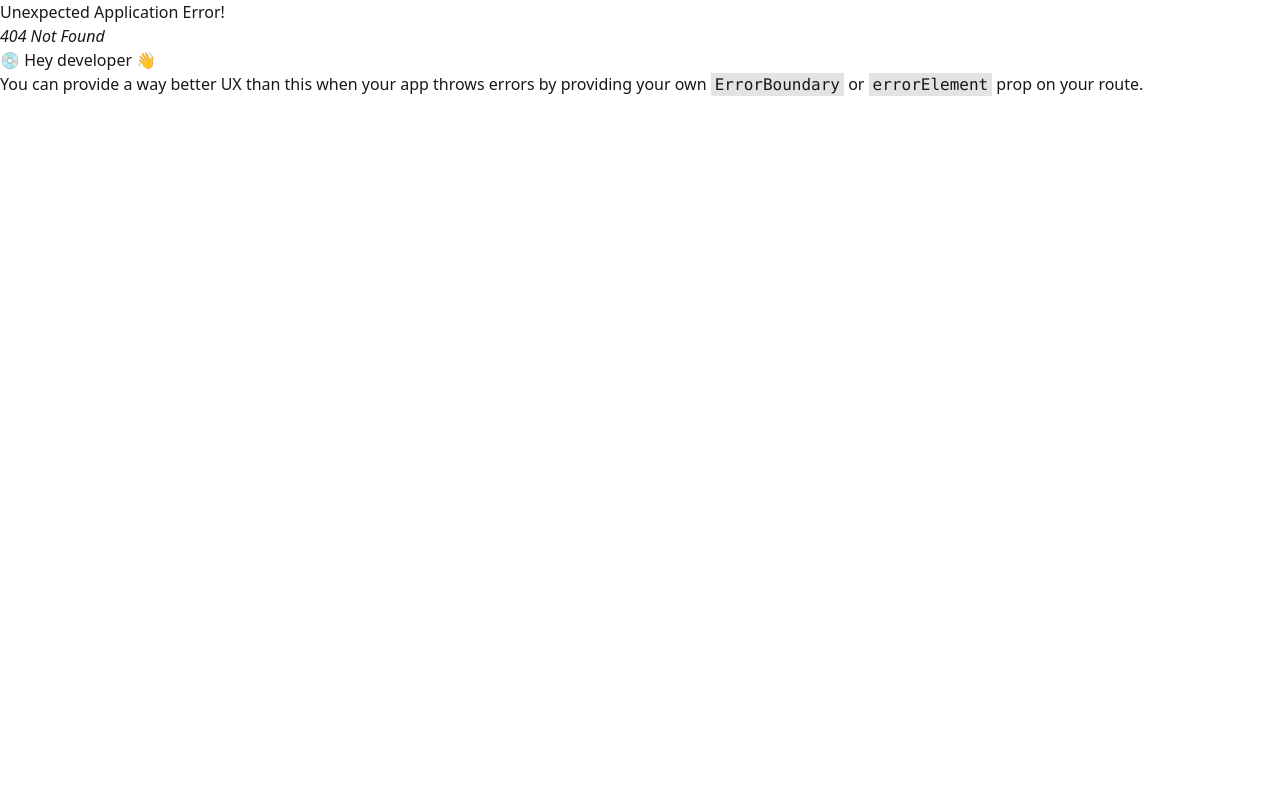
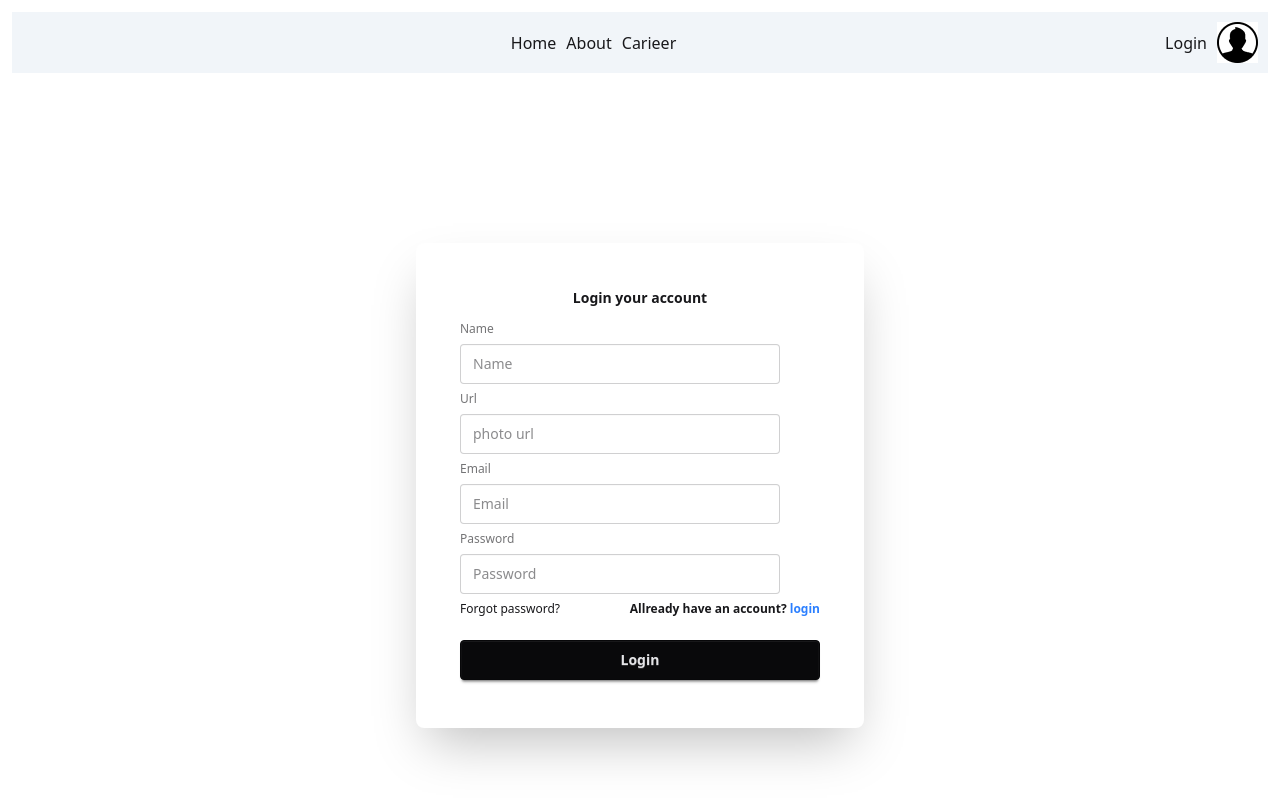
Before and after one commit to abuyusufrony/news-new-paper, a React (Vite) app: page /Auth/Regis in a window 1280 px wide. Before the commit this address had no page. Shown: the top 802 px of the page. Built offline with nearby package versions, Linux system fonts and the light colour scheme.

Commit message:
login-reg-added

```diff
--- /dev/null
+++ b/src/Components/Auth/Auth.jsx
@@ -0,0 +1,16 @@
+import React from 'react';
+import { Outlet } from 'react-router';
+import Nav from '../Nav/Nav';
+
+const Auth = () => {
+    return (
+        <div>
+            <header className='p-3'>
+                <Nav></Nav>
+            </header>
+            <Outlet></Outlet>
+        </div>
+    );
+};
+
+export default Auth;
--- a/src/Components/Detail/Detail.jsx
+++ b/src/Components/Detail/Detail.jsx
@@ -1,5 +1,8 @@
 import React from 'react';
 import { FaEye, FaStar } from 'react-icons/fa';
+
+
+// this card design from chatgpt!!!!!!!!!!
 
 const Detail = ({ news }) => {
     const {
--- /dev/null
+++ b/src/Components/Login/Login.jsx
@@ -0,0 +1,37 @@
+import React from 'react';
+import { Link } from 'react-router';
+
+const Login = () => {
+
+    const handleLogin = (e) => {
+        e.preventDefault()
+        console.log('value are getting soon ')
+
+    }
+    return (
+
+        <div className='flex justify-center items-center min-h-screen '>
+            <div className="card bg-base-100 w-full max-w-md shrink-0 shadow-2xl p-5">
+                <div className="card-body">
+                    <h2 className='font-semibold text-center'>Login your account</h2>
+                    <form onSubmit={handleLogin} className="fieldset">
+                        <label className="label "></label>
+                        <input name='email' type="email" className="input" placeholder="Email" />
+                        <label className="label">Password</label>
+                        <input type="password" className="input" placeholder="Password" />
+                        <div className='flex justify-between'>
+                            <div><a className="link link-hover">Forgot password?</a></div>
+                            <div><h2 className='font-semibold'>Don't  have an account? <Link to={'/Auth/Regis'} className='text-blue-500'>Reg</Link> </h2></div>
+                        </div>
+                        <button className="btn btn-neutral mt-4">Login</button>
+                    </form>
+                </div>
+
+
+
+            </div>
+        </div>
+    );
+};
+
+export default Login;
--- a/src/Components/Nav/Nav.jsx
+++ b/src/Components/Nav/Nav.jsx
@@ -10,13 +10,13 @@ const Nav = () => {
             <div className=""></div>
             <div className='space-x-2.5'>
 
-                <Link>Home</Link>
+                <Link to={'/'}>Home</Link>
                 <Link>About</Link>
                 <Link>Carieer</Link>
 
             </div>
             <div className='flex gap-2.5 items-center'>
-                <div><h2>Login</h2></div>
+                <div> <Link to={'/Auth/login'}>Login</Link ></div>
                 <div><img src={user} alt="" /></div>
 
 
--- a/src/Components/NewsDetails/NewsDetails.jsx
+++ b/src/Components/NewsDetails/NewsDetails.jsx
@@ -7,12 +7,12 @@ const NewsDetails = () => {
     const { id } = useParams()
     const pid = parseInt(id)
 
-    const newsFind = data.filter(news => news.category_id === pid)
+    // this logic from chatgpt
+    // at first iam trying with  newsFind = data.filter(news => news.id === pid) but i can not success ,i think id are string value and pid are int value
+    // i am write this not for me , next time when i am practice this code ,i will be done in different way
 
 
-
-
-
+    const newsFind = data.filter(news => news.category_id === pid)
 
     console.log(data)
     return (
--- /dev/null
+++ b/src/Components/Regis/Regis.jsx
@@ -0,0 +1,34 @@
+import React from 'react';
+import { Link } from 'react-router';
+
+const Regis = () => {
+    return (
+        <div className='flex justify-center items-center min-h-screen '>
+            <div className="card bg-base-100 w-full max-w-md shrink-0 shadow-2xl p-5">
+                <div className="card-body">
+                    <h2 className='font-semibold text-center'>Login your account</h2>
+                    <form className="fieldset">
+                        <label className="label ">Name</label>
+                        <input name='name' type="text" className="input" placeholder="Name" />
+                        <label className="label ">Url</label>
+                        <input name='url' type="text" className="input" placeholder="photo url" />
+                        <label className="label ">Email</label>
+                        <input name='email' type="email" className="input" placeholder="Email" />
+                        <label className="label">Password</label>
+                        <input type="password" name='password' className="input" placeholder="Password" />
+                        <div className='flex justify-between'>
+                            <div><a className="link link-hover">Forgot password?</a></div>
+                            <div><h2 className='font-semibold'>Allready  have an account? <Link to={'/Auth/login'} className='text-blue-500'>login</Link> </h2></div>
+                        </div>
+                        <button className="btn btn-neutral mt-4">Login</button>
+                    </form>
+                </div>
+
+
+
+            </div>
+        </div>
+    );
+};
+
+export default Regis;
--- a/src/Layout/Layout.jsx
+++ b/src/Layout/Layout.jsx
@@ -5,6 +5,7 @@ import Leastestnews from '../Components/LeastestNews/Leastestnews';
 import Leftnav from '../Components/Leftnav/Leftnav';
 import Rightnav from '../Components/Rightnav/Rightnav';
 import Mainnav from '../Components/Mainnav/Mainnav';
+import Nav from '../Components/Nav/Nav';
 
 const Layout = () => {
     return (
@@ -12,6 +13,7 @@ const Layout = () => {
 
             <Header></Header>
             <Leastestnews></Leastestnews>
+            <Nav></Nav>
             <main className='grid grid-cols-12'>
                 <aside className='col-span-3'><Leftnav></Leftnav></aside>
                 <aside className='col-span-6'><Mainnav></Mainnav></aside>
```
Also changed, not shown: src/Route/Router.jsx (+17 -0 lines).
